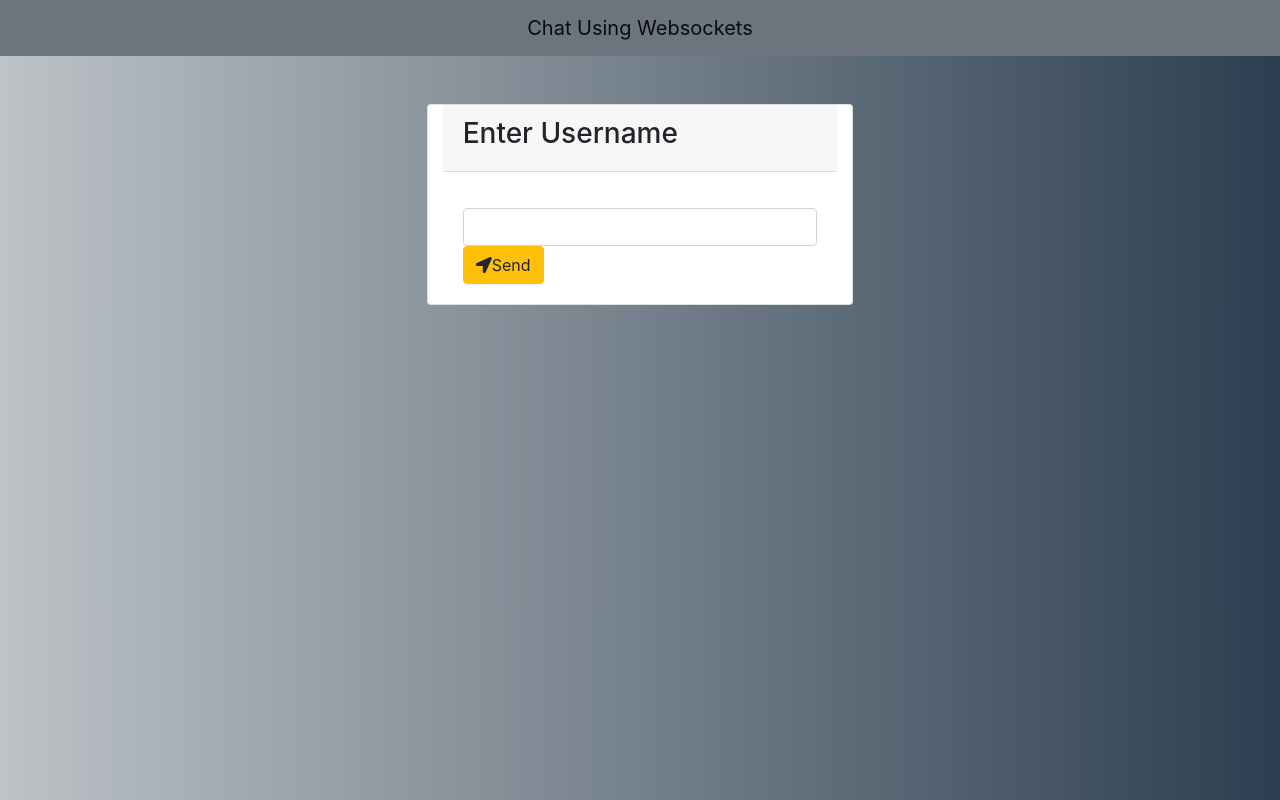
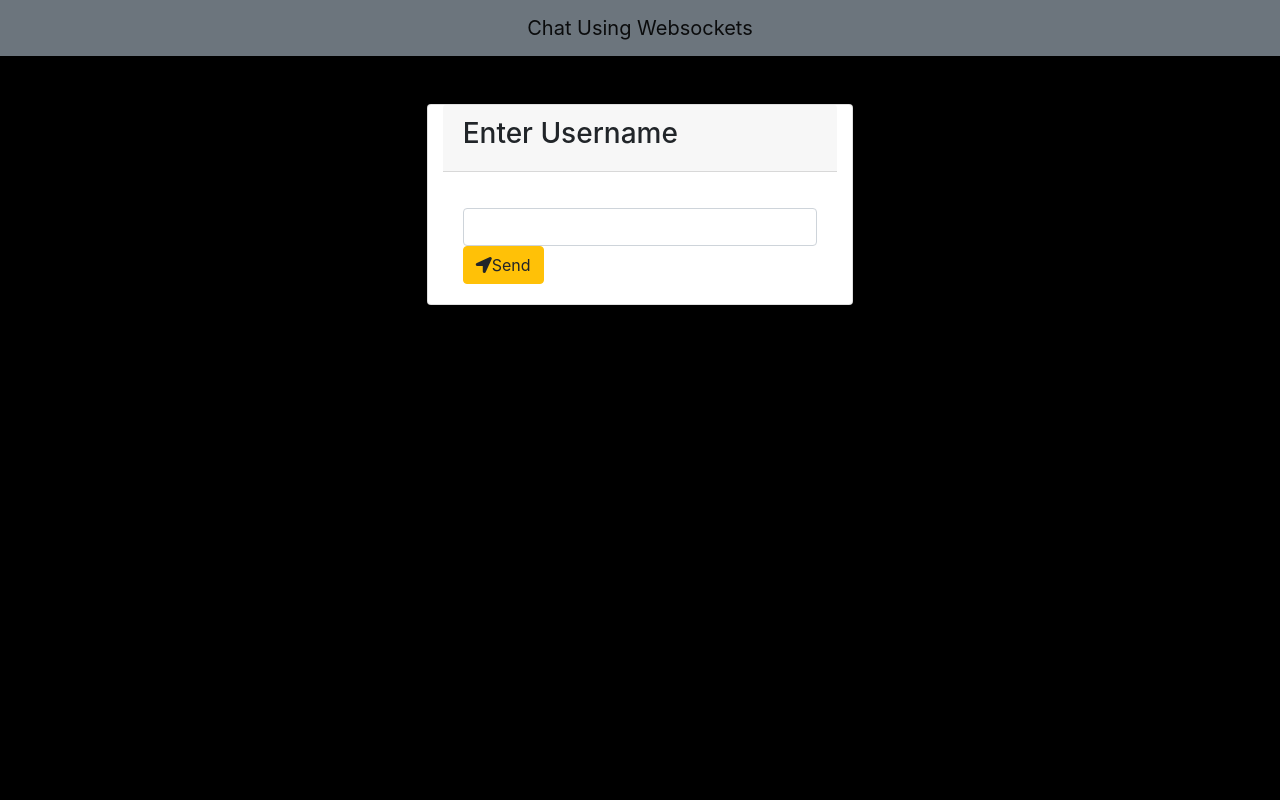
Before and after one commit to EliasAguirre/chat-socket, a website: page src/public/index.html in a window 1280 px wide. Drawn offline with nearby package versions, Linux system fonts and the light colour scheme; no server answers.

```diff
--- a/src/public/css/main.css
+++ b/src/public/css/main.css
@@ -1,7 +1,5 @@
 body{
-  background: #bdc3c7; /* fallback for old browsers */
-  background: -webkit-linear-gradient(to right, #bdc3c7, #2c3e50); /* Chrome 10-25, Safari 5.1-6 */
-  background: linear-gradient(to right, #bdc3c7, #2c3e50); /* W3C, IE 10+/ Edge, Firefox 16+, Chrome 26+, Opera 12+, Safari 7+ */
+  background: black;
 }
 
 #contentWrap{
```
